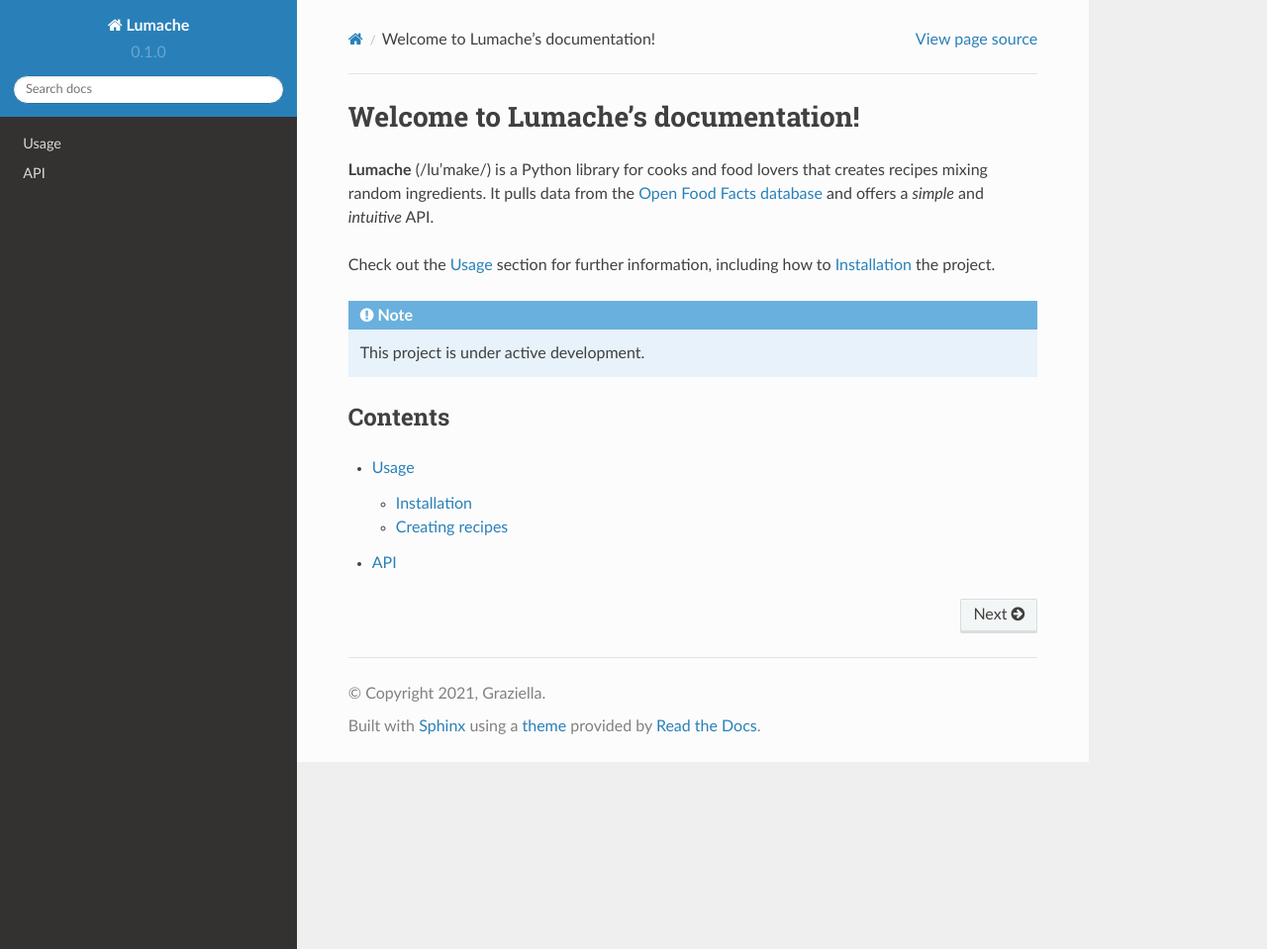
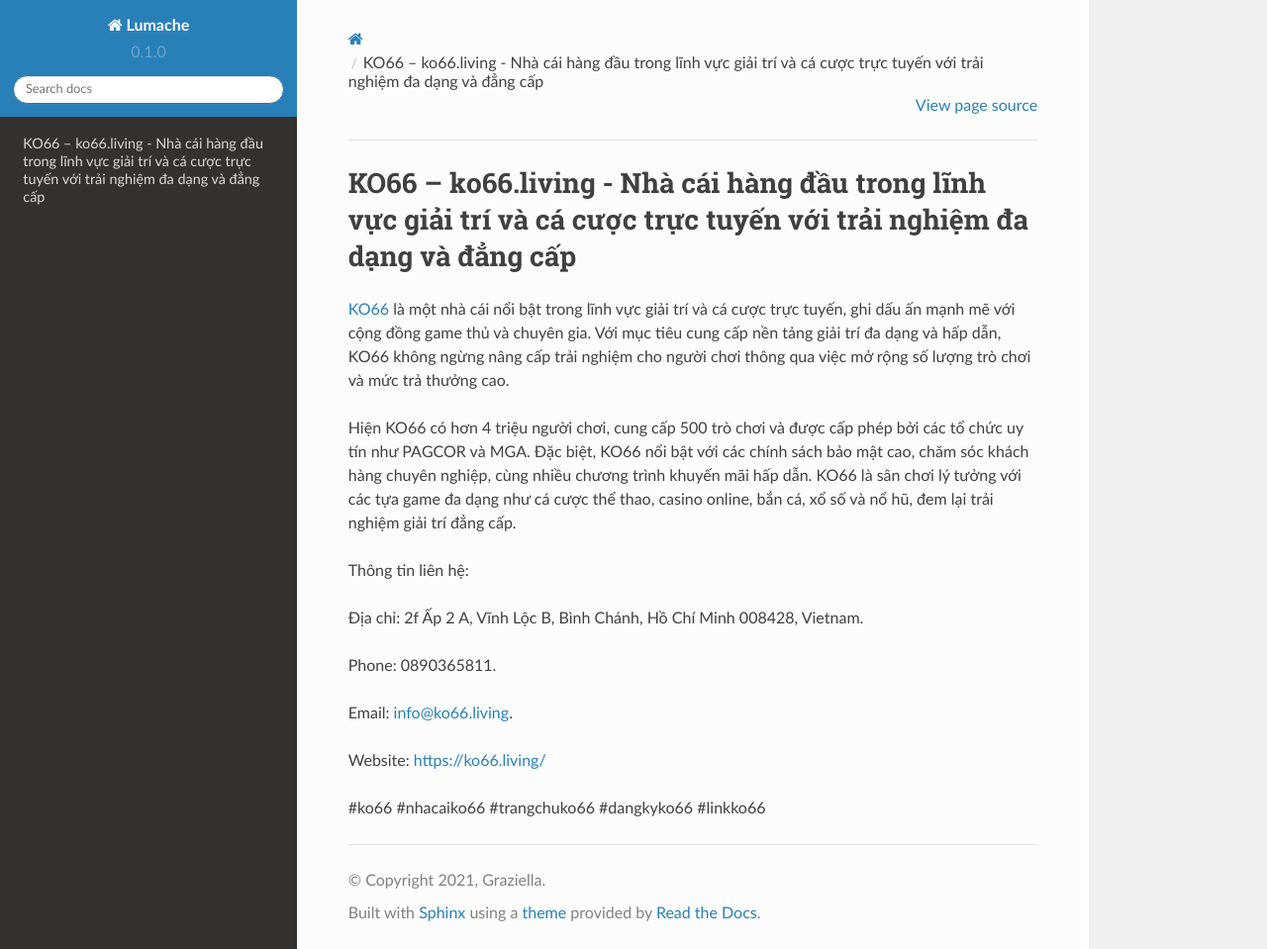
Before and after one commit to vqtranquocthuan424/ko66living, a Sphinx documentation site: the page built from docs/source/index.rst, in a window 1280 px wide and 959 px high. Shown: the whole window at 99% size. Built offline with Sphinx 7.4.7 and the Read the Docs theme 2.0.0, drawn with Linux system fonts in a browser that asks for light colours.

Commit message:
Update index.rst

```diff
--- a/docs/source/index.rst
+++ b/docs/source/index.rst
@@ -1,22 +1,18 @@
-Welcome to Lumache's documentation!
+KO66 – ko66.living - Nhà cái hàng đầu trong lĩnh vực giải trí và cá cược trực tuyến với trải nghiệm đa dạng và đẳng cấp
 ===================================
 
-**Lumache** (/lu'make/) is a Python library for cooks and food lovers
-that creates recipes mixing random ingredients.
-It pulls data from the `Open Food Facts database <https://world.openfoodfacts.org/>`_
-and offers a *simple* and *intuitive* API.
+`KO66 <https://ko66.living/>`_ là một nhà cái nổi bật trong lĩnh vực giải trí và cá cược trực tuyến, ghi dấu ấn mạnh mẽ với cộng đồng game thủ và chuyên gia. Với mục tiêu cung cấp nền tảng giải trí đa dạng và hấp dẫn, KO66 không ngừng nâng cấp trải nghiệm cho người chơi thông qua việc mở rộng số lượng trò chơi và mức trả thưởng cao.
 
-Check out the :doc:`usage` section for further information, including
-how to :ref:`installation` the project.
+Hiện KO66 có hơn 4 triệu người chơi, cung cấp 500 trò chơi và được cấp phép bởi các tổ chức uy tín như PAGCOR và MGA. Đặc biệt, KO66 nổi bật với các chính sách bảo mật cao, chăm sóc khách hàng chuyên nghiệp, cùng nhiều chương trình khuyến mãi hấp dẫn. KO66 là sân chơi lý tưởng với các tựa game đa dạng như cá cược thể thao, casino online, bắn cá, xổ số và nổ hũ, đem lại trải nghiệm giải trí đẳng cấp.
 
-.. note::
+Thông tin liên hệ:
 
-   This project is under active development.
+Địa chỉ: 2f Ấp 2 A, Vĩnh Lộc B, Bình Chánh, Hồ Chí Minh 008428, Vietnam.
 
-Contents
---------
+Phone: 0890365811.
 
-.. toctree::
+Email: info@ko66.living.
 
-   usage
-   api
+Website: https://ko66.living/
+
+#ko66 #nhacaiko66 #trangchuko66 #dangkyko66 #linkko66
```
